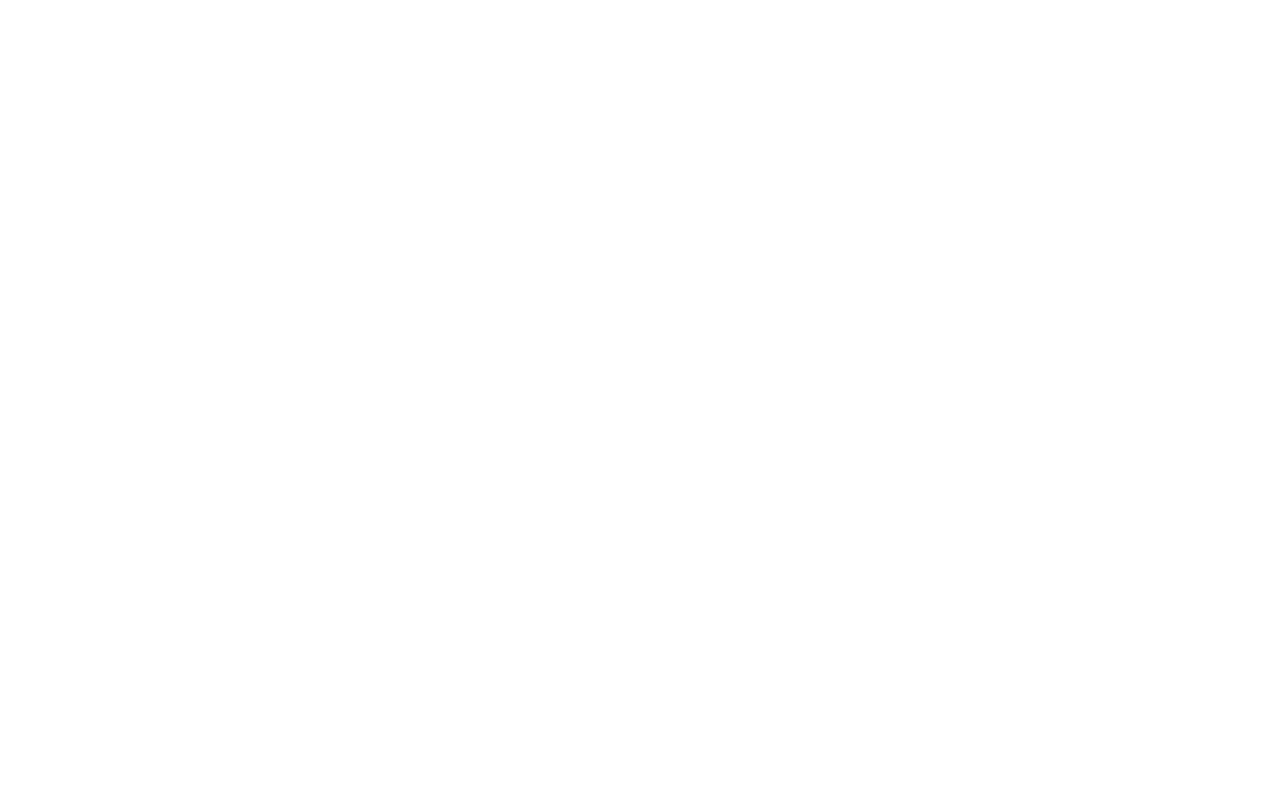
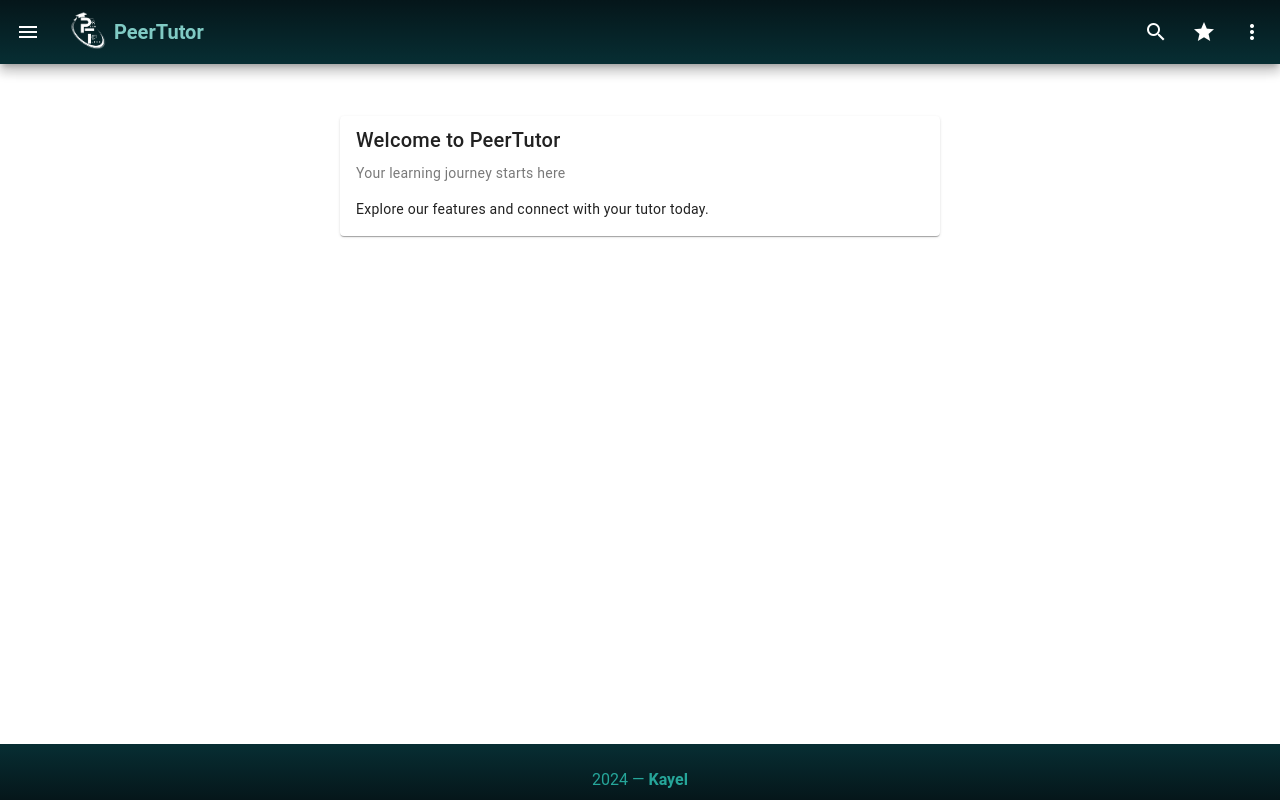
Before and after one commit to jkgulay/PeerTutor, a Vue app in the folder PeerTutor/: page /home in a window 1280 px wide. Before the commit this address had no page. Built offline with nearby package versions, Linux system fonts and the light colour scheme.

Commit message:
feat: added HomeView and HomeLayout

```diff
--- a/PeerTutor/src/components/layout/AppLayout.vue
+++ b/PeerTutor/src/components/layout/AppLayout.vue
@@ -13,7 +13,7 @@
         app
         color="primary"
       >
-        <v-app-bar-nav-icon></v-app-bar-nav-icon>
+
         <v-col class="d-flex align-center"
           ><v-img src="/logo/try2.png" max-width="50"></v-img
           ><v-app-bar-title
--- /dev/null
+++ b/PeerTutor/src/components/layout/HomeLayout.vue
@@ -0,0 +1,102 @@
+<script setup>
+import { ref } from 'vue'
+
+// Ref to toggle the drawer state
+const drawer = ref(false)
+
+// Function to toggle the drawer
+const toggleDrawer = () => {
+  drawer.value = !drawer.value
+}
+</script>
+
+<template>
+  <v-responsive>
+    <v-app :theme="theme">
+      <!-- App Bar -->
+      <v-app-bar
+        style="background: linear-gradient(#05161a, #072e33)"
+        elevation="8"
+        app
+        color="primary"
+      >
+        <!-- App Bar Nav Icon to toggle the drawer -->
+        <v-app-bar-nav-icon @click="toggleDrawer"></v-app-bar-nav-icon>
+
+        <!-- Logo and Title -->
+        <v-col class="d-flex align-center">
+          <v-img src="/logo/try2.png" max-width="50"></v-img>
+          <v-app-bar-title>
+            <span class="font-weight-bold" style="color: #80cbc4"> PeerTutor </span>
+          </v-app-bar-title>
+        </v-col>
+
+        <v-spacer></v-spacer>
+
+        <!-- App Bar Icons -->
+        <v-btn icon>
+          <v-icon>mdi-magnify</v-icon>
+        </v-btn>
+
+        <v-btn icon>
+          <v-icon>mdi-star</v-icon>
+        </v-btn>
+
+        <v-btn icon>
+          <v-icon>mdi-dots-vertical</v-icon>
+        </v-btn>
+      </v-app-bar>
+
+      <!-- Main Content Layout -->
+      <v-layout row class="">
+        <v-navigation-drawer v-model="drawer" app permanent expand-on-hover rail>
+          <v-list>
+            <!-- User Avatar and Info -->
+            <v-list-item
+              prepend-avatar="https://randomuser.me/api/portraits/women/85.jpg"
+              subtitle="sandra_a88@gmail.com"
+              title="Sandra Adams"
+            ></v-list-item>
+          </v-list>
+
+          <v-divider></v-divider>
+
+          <!-- Navigation List -->
+          <v-list density="compact" nav>
+            <v-list-item prepend-icon="mdi-folder" title="My Files"></v-list-item>
+            <v-list-item prepend-icon="mdi-account-multiple" title="Shared with me"></v-list-item>
+            <v-list-item prepend-icon="mdi-star" title="Starred"></v-list-item>
+          </v-list>
+        </v-navigation-drawer>
+
+        <!-- Content and Card Section -->
+        <v-main>
+          <v-container>
+            <!-- Slot for additional content -->
+            <slot name="content"></slot>
+
+            <!-- Card Section -->
+            <v-card class="mx-auto" max-width="600" style="background-color:; margin-top: 100px">
+              <v-card-title class="white--text">Welcome to PeerTutor</v-card-title>
+              <v-card-subtitle class="white--text">
+                Your learning journey starts here
+              </v-card-subtitle>
+              <v-card-text class="white--text">
+                Explore our features and connect with your tutor today.
+              </v-card-text>
+            </v-card>
+          </v-container>
+        </v-main>
+      </v-layout>
+
+      <!-- Footer -->
+      <v-footer style="background: linear-gradient(#072e33, #05161a)" app class="d-flex">
+        <v-row justify="center" no-gutters>
+          <v-col class="text-center mt-4" cols="12" style="color: #26a69a">
+            {{ new Date().getFullYear() }} — <strong>Kayel</strong>
+          </v-col>
+        </v-row>
+      </v-footer>
+    </v-app>
+  </v-responsive>
+</template>
--- a/PeerTutor/src/router/index.js
+++ b/PeerTutor/src/router/index.js
@@ -1,6 +1,7 @@
 import { createRouter, createWebHistory } from 'vue-router'
 import LoginView from '@/views/auth/LoginView.vue'
 import RegisterView from '@/views/auth/RegisterView.vue'
+import HomeView from '@/views/system/HomeView.vue'
 
 const router = createRouter({
   history: createWebHistory(import.meta.env.BASE_URL),
@@ -15,7 +16,11 @@
       name: 'register',
       component: RegisterView
     },
-
+    {
+      path: '/home',
+      name: 'home',
+      component: HomeView
+    }
 
   ]
 })
--- a/PeerTutor/src/views/auth/LoginForm.vue
+++ b/PeerTutor/src/views/auth/LoginForm.vue
@@ -60,6 +60,7 @@
         block
         elevation="10"
         style="border-radius: 30px"
+        href="/home"
       >
         <span style="color: #80cbc4">Sign In</span>
       </v-btn></v-container
--- a/PeerTutor/src/views/auth/RegisterView.vue
+++ b/PeerTutor/src/views/auth/RegisterView.vue
@@ -17,7 +17,7 @@
             color="#294D61"
           >
             <template v-slot:title>
-              <span class="font-weight-black text-teal-lighten-3" >Create an account</span>
+              <span class="font-weight-black text-teal-lighten-3">Create an account</span>
               <v-divider class="my-2"></v-divider>
             </template>
 
--- /dev/null
+++ b/PeerTutor/src/views/system/HomeView.vue
@@ -0,0 +1,7 @@
+<script setup>
+import HomeLayout from '@/components/layout/HomeLayout.vue'
+</script>
+
+<template>
+  <HomeLayout> <template #content> </template></HomeLayout>
+</template>
```
